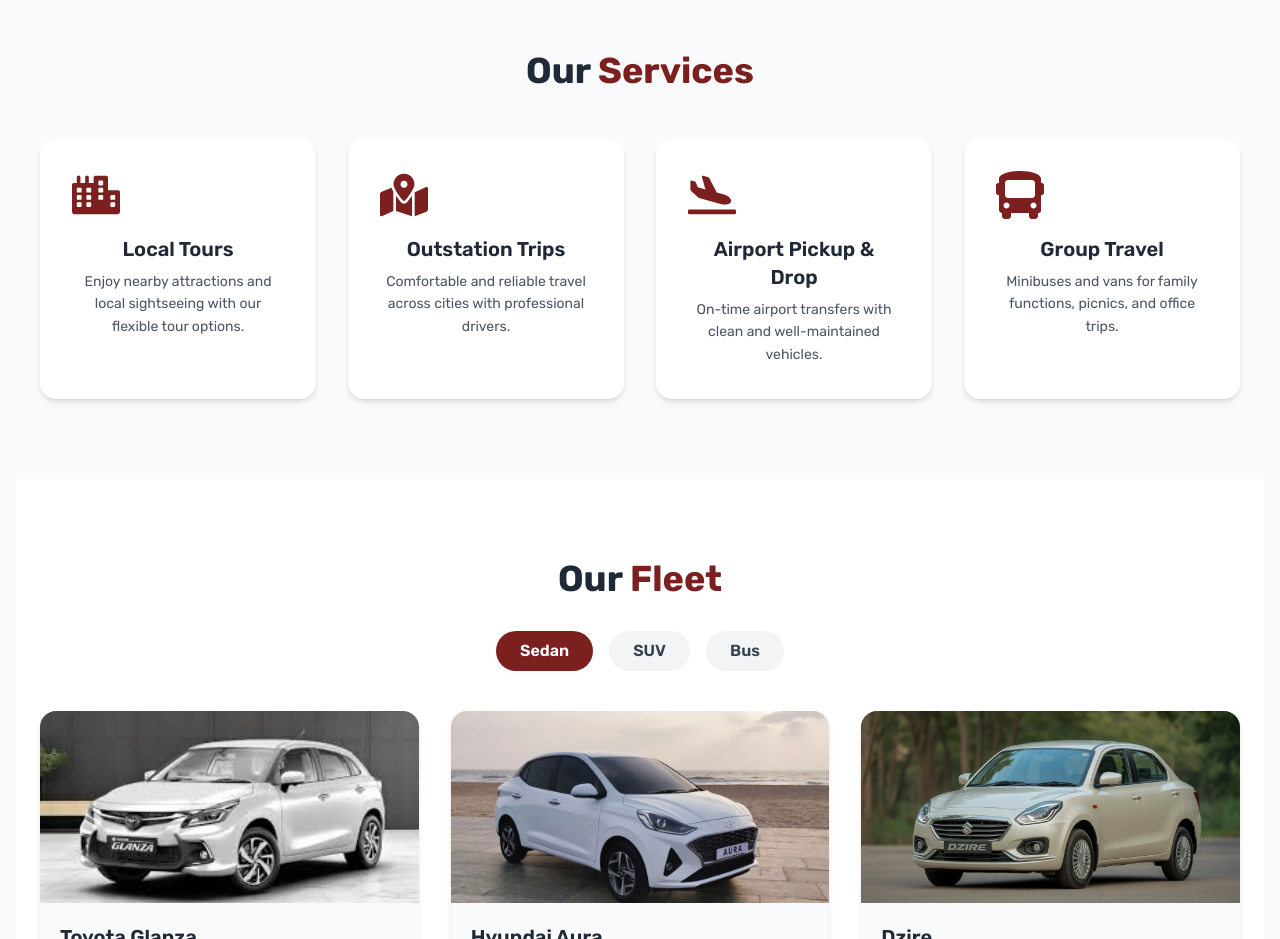
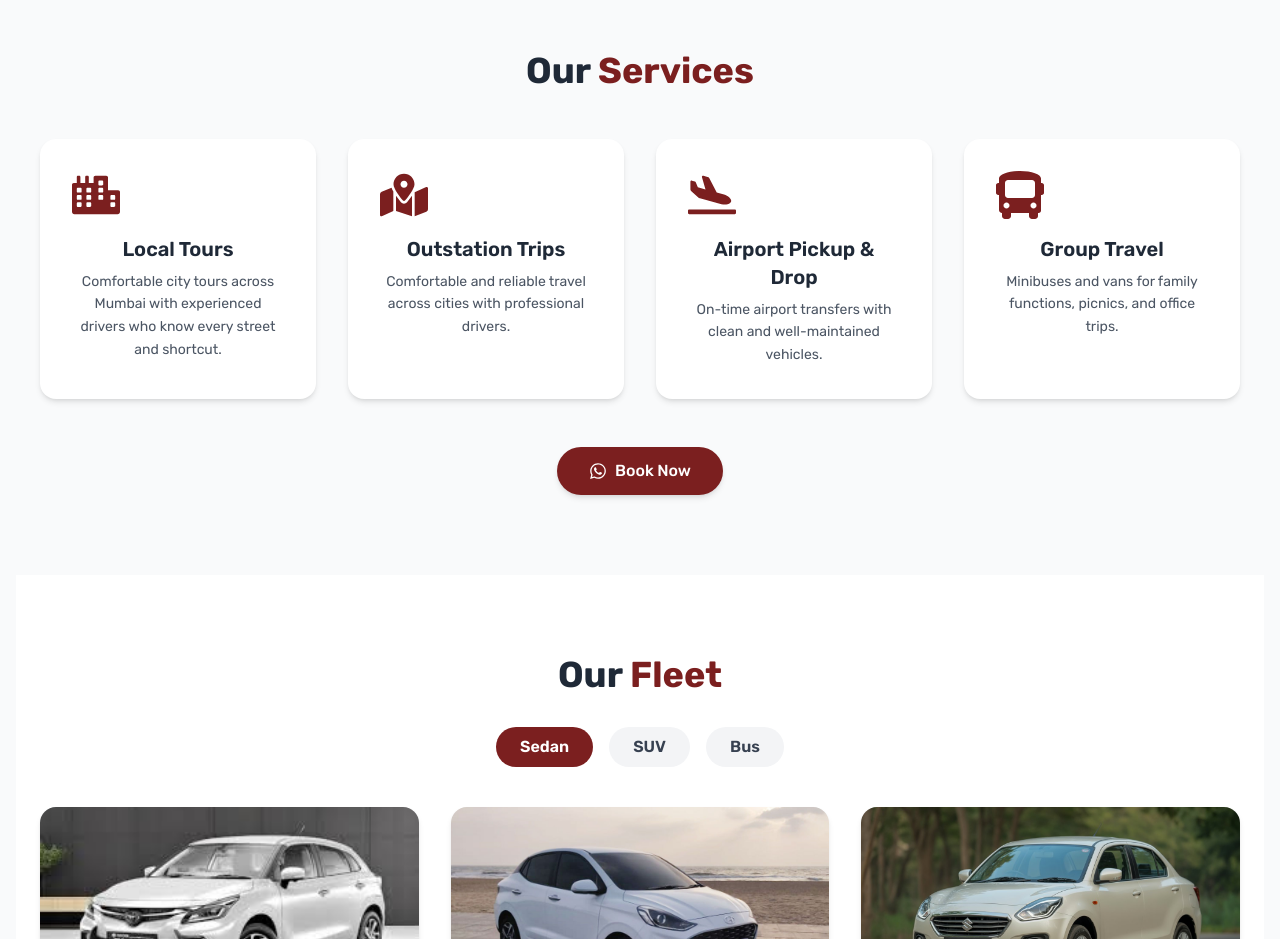
Before and after one commit to ganeshArwat/shubham_travels, a React (Vite) app: page / in a window 1280 px wide. Shown: the part 1180-2119 px from the top of the page. Built offline with nearby package versions, Linux system fonts and the light colour scheme.

Commit message:
done with Service Setion

```diff
--- a/src/features/Services.jsx
+++ b/src/features/Services.jsx
@@ -1,11 +1,11 @@
 import React from 'react';
-import { FaMapMarkedAlt, FaBus, FaPlaneArrival, FaCity } from 'react-icons/fa';
+import { FaMapMarkedAlt, FaBus, FaPlaneArrival, FaCity, FaWhatsapp } from 'react-icons/fa';
 
 const services = [
   {
     icon: <FaCity className="text-5xl text-[#7b1f1f] mb-4" />,
     title: 'Local Tours',
-    desc: 'Enjoy nearby attractions and local sightseeing with our flexible tour options.',
+    desc: 'Comfortable city tours across Mumbai with experienced drivers who know every street and shortcut.',
   },
   {
     icon: <FaMapMarkedAlt className="text-5xl text-[#7b1f1f] mb-4" />,
@@ -28,11 +28,13 @@ const Services = () => {
   return (
     <section id="services" className="py-20 bg-gray-50">
       <div className="max-w-7xl mx-auto px-6">
+        {/* Heading */}
         <h2 className="text-3xl md:text-4xl font-bold text-center text-gray-800 mb-12">
           Our <span className="text-[#7b1f1f]">Services</span>
         </h2>
 
-        <div className="grid grid-cols-1 sm:grid-cols-2 lg:grid-cols-4 gap-8">
+        {/* Service Cards Grid */}
+        <div className="grid grid-cols-1 sm:grid-cols-2 lg:grid-cols-4 gap-8 mb-12">
           {services.map((service, index) => (
             <div
               key={index}
@@ -44,6 +46,19 @@ const Services = () => {
             </div>
           ))}
         </div>
+
+        {/* Book Now Button */}
+        <div className="text-center">
+          <a
+            href="https://wa.me/919876543210?text=Hi%2C%20I%20want%20to%20book%20a%20vehicle"
+            target="_blank"
+            rel="noopener noreferrer"
+            className="inline-flex items-center justify-center gap-2 bg-[#7b1f1f] text-white px-8 py-3 rounded-full text-base font-medium hover:bg-[#5e1515] transition duration-300 shadow-md"
+          >
+            <FaWhatsapp className="text-lg" />
+            Book Now
+          </a>
+        </div>
       </div>
     </section>
   );
```
